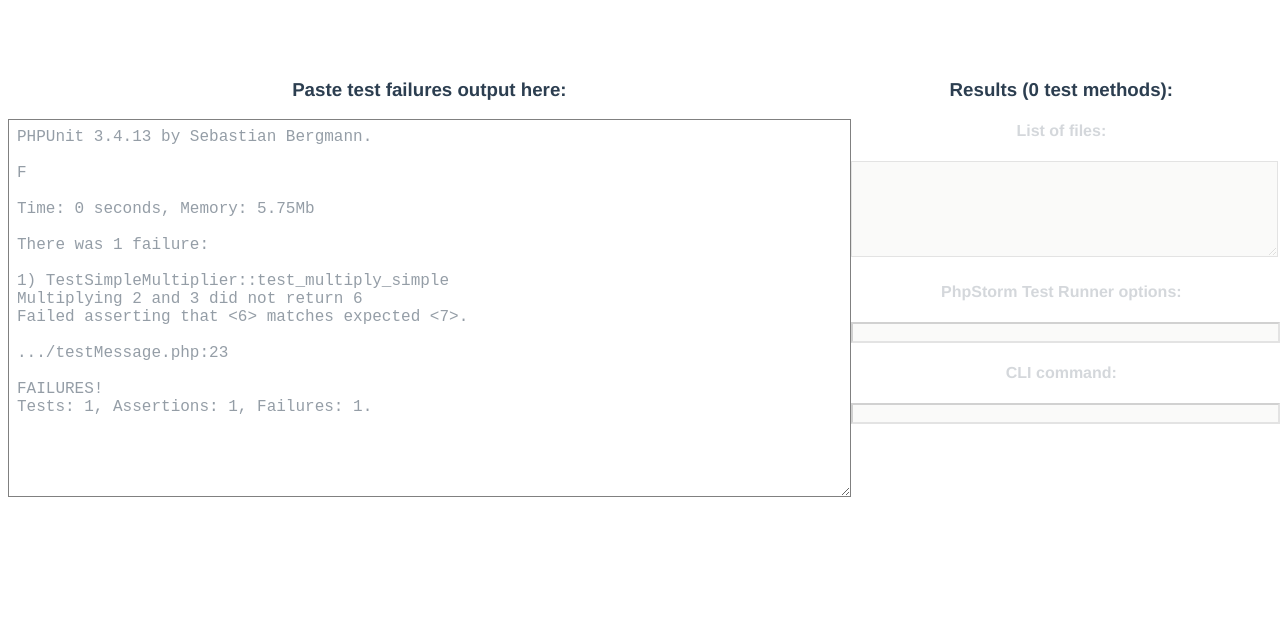
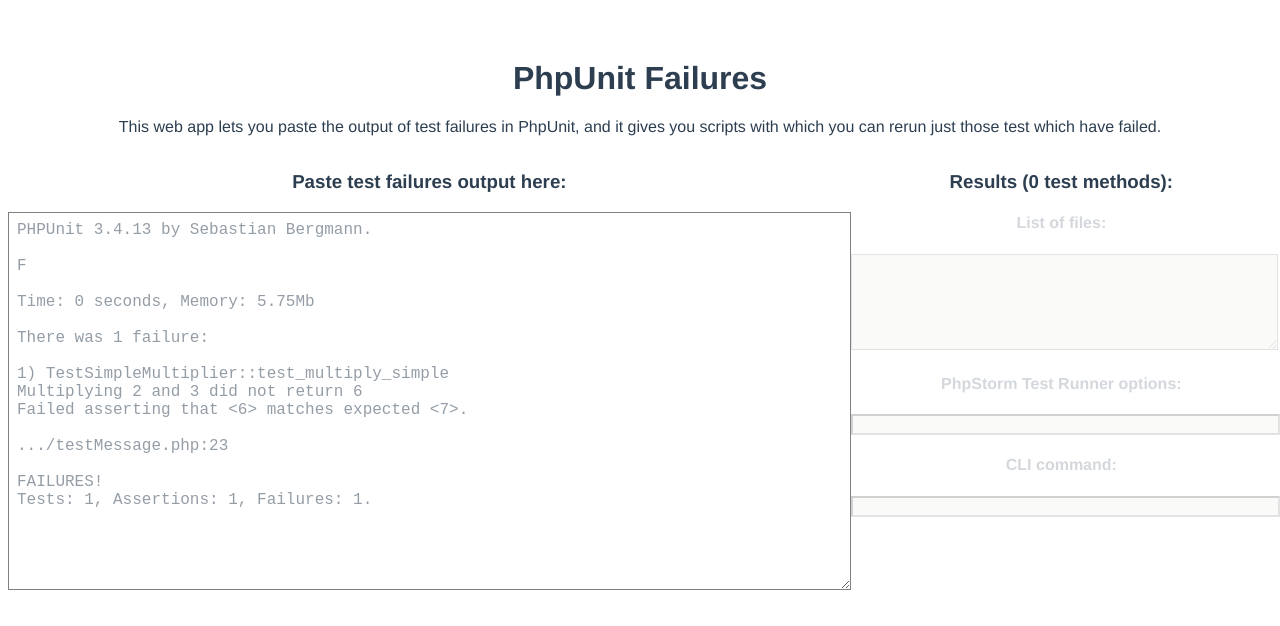
Before and after one commit to amcsi/phpunit-failures, a Vue app: page /#/ in a window 1280 px wide. Shown: the top 626 px of the page. Built offline with nearby package versions, Linux system fonts and the light colour scheme.

Commit message:
Add title and small description to website

```diff
--- a/src/components/Page.vue
+++ b/src/components/Page.vue
@@ -1,5 +1,12 @@
 <template>
   <div class="container">
+    <h1>PhpUnit Failures</h1>
+
+    <p>
+      This web app lets you paste the output of test failures in PhpUnit, and it gives you scripts with which you can
+      rerun just those test which have failed.
+    </p>
+
     <div class="columns">
       <div class="test-output">
         <h3>Paste test failures output here:</h3>
```
